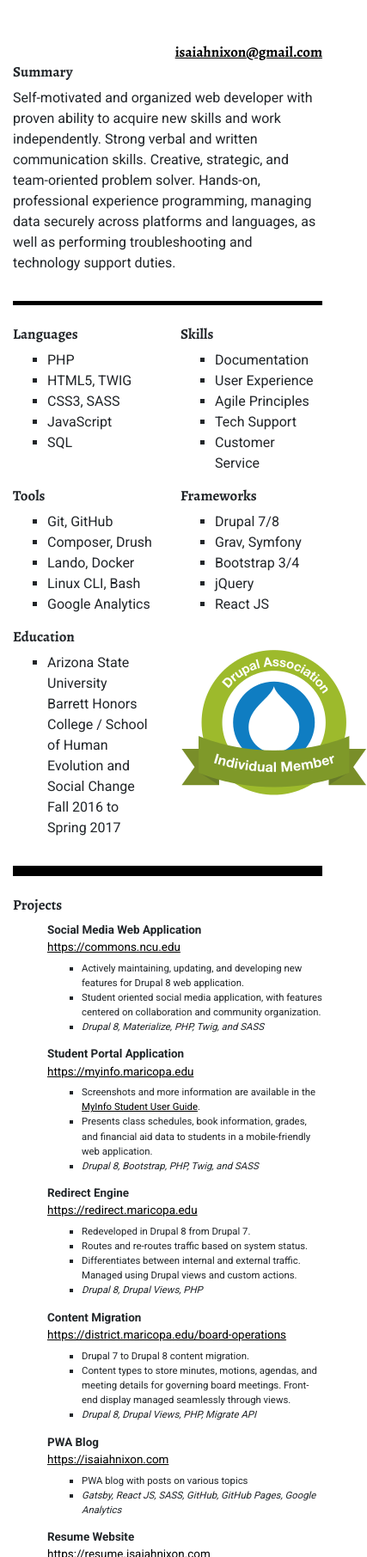
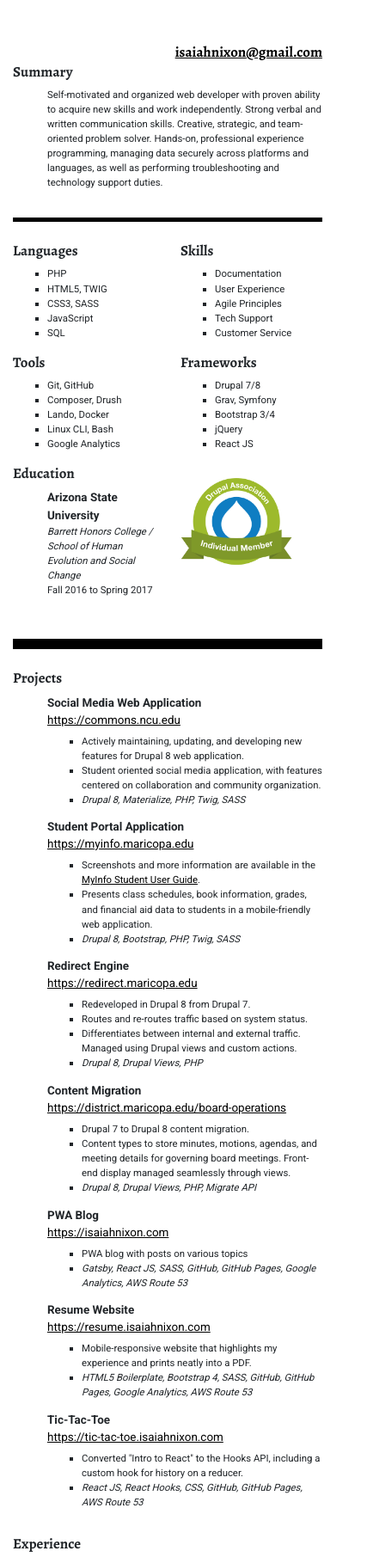
Before and after one commit to wisew0lfholo/resume, a plain HTML site: page index.html in a window 390 px wide. Shown: the part 118-1929 px from the top of the page at 86% size, 427 px wide, since content can reach past the window. Drawn offline with nearby package versions, Linux system fonts and the light colour scheme.

Commit message:
Updates from 1/18.
Fixed some more broken styles from the partials conversion + Updated resume information.

```diff
--- a/partials/projects.html
+++ b/partials/projects.html
@@ -6,7 +6,7 @@
         <ul>
             <li>Actively maintaining, updating, and developing new features for Drupal 8 web application.</li>
             <li>Student oriented social media application, with features centered on collaboration and community organization.</li>
-            <li>Drupal 8, Materialize, PHP, Twig, and SASS</li>
+            <li>Drupal 8, Materialize, PHP, Twig, SASS</li>
         </ul>
     </li>
     <li style="page-break-before: always;">Student Portal Application<br/>
@@ -14,7 +14,7 @@
         <ul>
             <li>Screenshots and more information are available in the <a href="https://my.maricopa.edu/sites/mymaricopa/files/pdf/myinfo/myinfo_help_guide_2019.pdf">MyInfo Student User Guide</a>.</li>
             <li>Presents class schedules, book information, grades, and financial aid data to students in a mobile-friendly web application.</li>
-            <li>Drupal 8, Bootstrap, PHP, Twig, and SASS</li>
+            <li>Drupal 8, Bootstrap, PHP, Twig, SASS</li>
         </ul>
     </li>
     <li>Redirect Engine<br/>
@@ -38,22 +38,21 @@
         <a href="https://isaiahnixon.com">https://isaiahnixon.com</a>
         <ul>
             <li>PWA blog with posts on various topics</li>
-            <li>Gatsby, React JS, SASS, GitHub, GitHub Pages, Google Analytics</li>
+            <li>Gatsby, React JS, SASS, GitHub, GitHub Pages, Google Analytics, AWS Route 53</li>
         </ul>
     </li>
     <li><strong>Resume Website</strong><br/>
         <a href="https://resume.isaiahnixon.com">https://resume.isaiahnixon.com</a>
         <ul>
             <li>Mobile-responsive website that highlights my experience and prints neatly into a PDF.</li>
-            <li>HTML5 Boilerplate, Bootstrap 4, SASS, GitHub, GitHub Pages, Google Analytics</li>
+            <li>HTML5 Boilerplate, Bootstrap 4, SASS, GitHub, GitHub Pages, Google Analytics, AWS Route 53</li>
         </ul>
     </li>
     <li><strong>Tic-Tac-Toe</strong><br/>
-        <a href="https://isaiahnixon.github.io/tic-tac-toe">https://isaiahnixon.github.io/tic-tac-toe</a>
+        <a href="https://tic-tac-toe.isaiahnixon.com">https://tic-tac-toe.isaiahnixon.com</a>
         <ul>
-            <li>React application hosted on GitHub.</li>
             <li>Converted "Intro to React" to the Hooks API, including a custom hook for history on a reducer.</li>
-            <li>React JS, React Hooks, CSS, GitHub, GitHub Pages</li>
+            <li>React JS, React Hooks, CSS, GitHub, GitHub Pages, AWS Route 53</li>
         </ul>
     </li>
 </ul>
--- a/scss/print.scss
+++ b/scss/print.scss
@@ -34,7 +34,7 @@ ul {
     font-size: 20px !important;
 }
 
-#experience {
+.experience {
     > ul {
         > li {
             font-size: 20px !important;
@@ -46,7 +46,7 @@ ul {
     }
 }
 
-#projects {
+.projects {
     > ul {
         > li {
             font-size: 20px !important;
--- a/scss/style.scss
+++ b/scss/style.scss
@@ -128,7 +128,7 @@ body {
         @include font-scaling(16, 1.75);
     }
 
-    #summary {
+    .summary {
         p {
             @include font-scaling(11, 1.15);
             padding-left: 40px;
@@ -196,7 +196,7 @@ body {
         }
     }
 
-    #education {
+    .education {
         > ul {
             list-style-type: none;
 
@@ -226,10 +226,10 @@ body {
         }
     }
 
-    #languages,
-    #skills,
-    #tools,
-    #frameworks {
+    .languages,
+    .skills,
+    .tools,
+    .frameworks {
         ul {
             @include font-scaling(11, 1.15);
             // text-transform: uppercase;
@@ -237,7 +237,7 @@ body {
         }
     }
 
-    #badges.d-md-none,  #badges.d-md-none img {
+    .badges.d-md-none,  .badges.d-md-none img {
         height: 130px;
         width: 130px;
     }
```
Also changed, not shown: index.html (+4 -4 lines), css/print.css, css/style.css.
